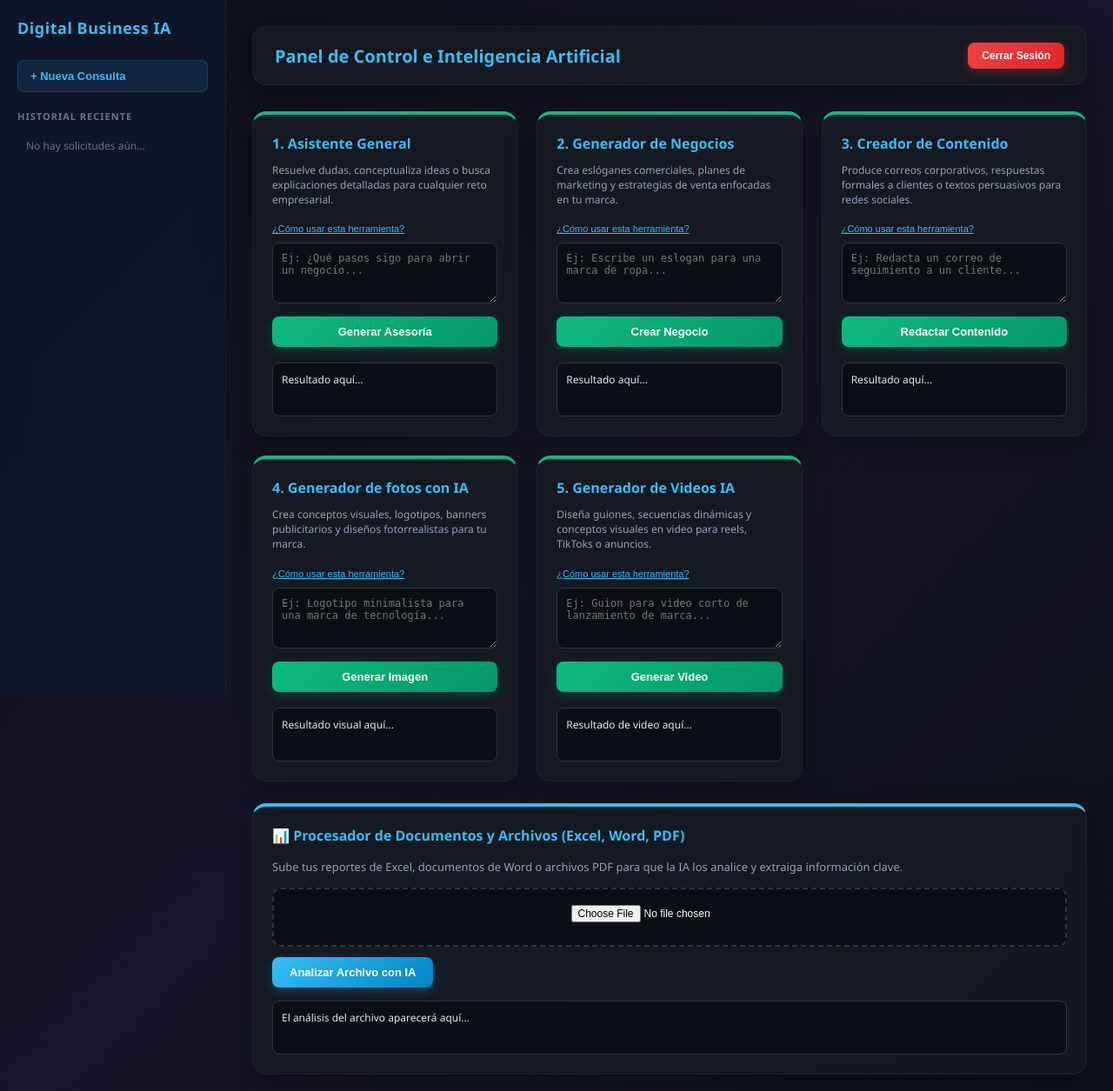
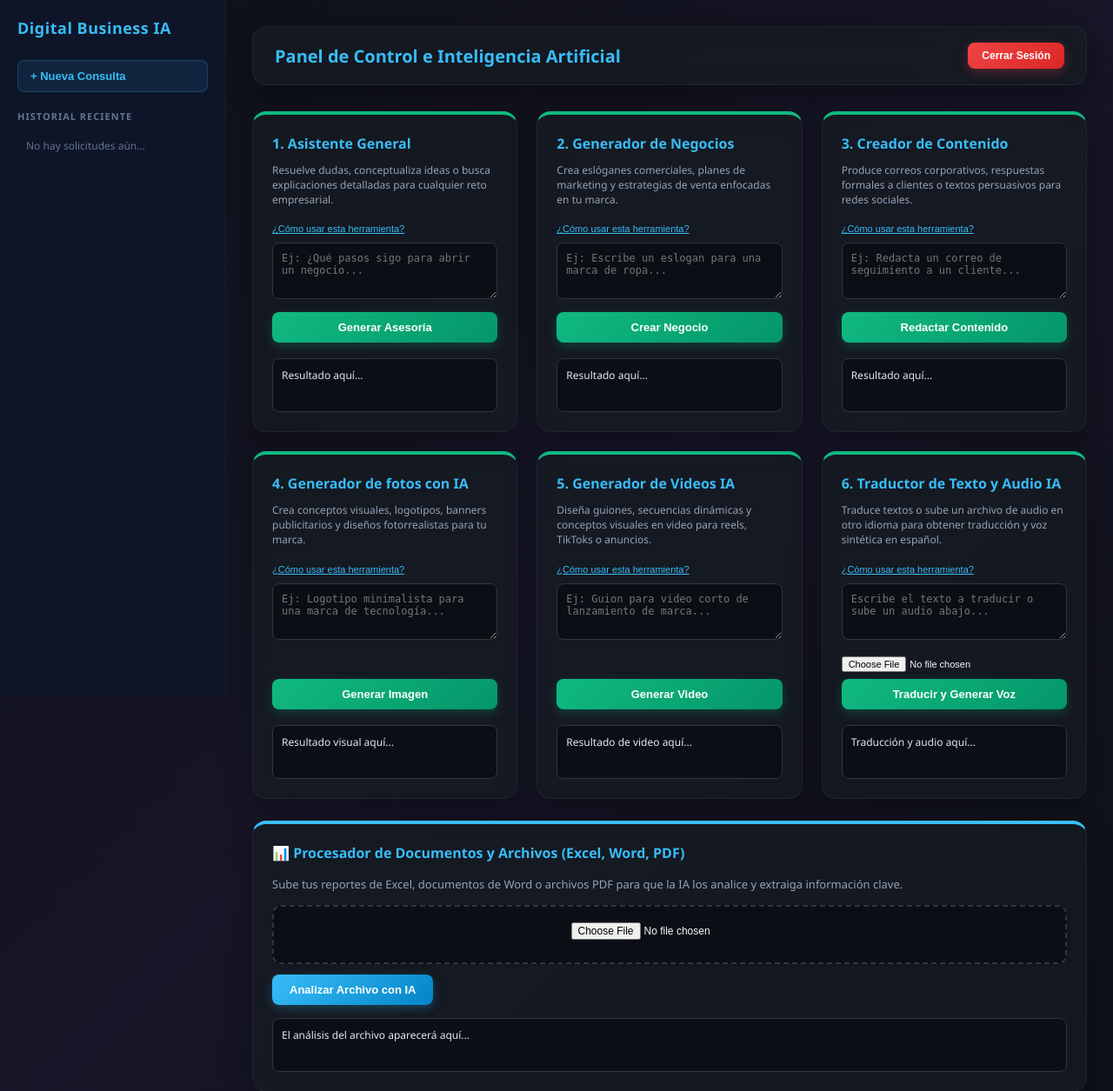
Before and after one commit to juandavidlopezinfante-art/app-wed, a Flask app: page /dashboard in a window 1280 px wide. Shown: the top 1255 px of the page at 87% size. Run offline with Flask 3, Linux system fonts and the light colour scheme; some libraries are stand-ins or nearby versions.

Commit message:
Update dashboard.html

```diff
--- a/templates/dashboard.html
+++ b/templates/dashboard.html
@@ -13,7 +13,7 @@
             min-height: 100vh;
         }
 
-        /* Barra Lateral Izquierda (Sidebar / Historial) */
+        /* Barra Lateral Izquierda (Historial) */
         .sidebar {
             width: 260px;
             background-color: rgba(15, 23, 42, 0.95);
@@ -146,7 +146,7 @@
 
         textarea {
             width: 100%;
-            height: 70px;
+            height: 65px;
             background-color: #0b0f15;
             color: #f8fafc;
             border: 1px solid #30363d;
@@ -404,6 +404,31 @@
                     <div class="output-box" id="output-5">Resultado de video aquí...</div>
                 </div>
             </div>
+
+            <!-- Herramienta 6: Traductor de Texto y Audio con IA -->
+            <div class="tool-card">
+                <div>
+                    <h3>6. Traductor de Texto y Audio IA</h3>
+                    <p>Traduce textos o sube un archivo de audio en otro idioma para obtener traducción y voz sintética en español.</p>
+
+                    <button class="help-toggle-btn" onclick="toggleHelp(6)">¿Cómo usar esta herramienta?</button>
+                    <div class="help-dropdown" id="help-6">
+                        <strong>¿Qué puedes hacer?</strong>
+                        <ul>
+                            <li>Traducir fragmentos de texto o discursos instantáneamente.</li>
+                            <li>Convertir audios en otros idiomas a voz generada en español.</li>
+                        </ul>
+                        <em style="color: #38bdf8;">Ejemplo: Sube un archivo .mp3 o escribe el texto a traducir</em>
+                    </div>
+
+                    <textarea id="prompt-6" placeholder="Escribe el texto a traducir o sube un audio abajo..."></textarea>
+                    <input type="file" id="audio-file" accept=".mp3, .wav, .m4a, .ogg" style="font-size: 11px; margin-bottom: 8px; width: 100%;">
+                </div>
+                <div>
+                    <button class="action-btn" onclick="runTranslator()">Traducir y Generar Voz</button>
+                    <div class="output-box" id="output-6">Traducción y audio aquí...</div>
+                </div>
+            </div>
         </div>
 
         <!-- Sección de Archivos -->
@@ -420,7 +445,7 @@
         </div>
     </div>
 
-    <!-- Script Firebase y Lógica del Historial -->
+    <!-- Script Firebase y Lógica -->
     <script type="module">
         import { initializeApp } from "https://www.gstatic.com/firebasejs/10.8.0/firebase-app.js";
         import { getAuth, signOut } from "https://www.gstatic.com/firebasejs/10.8.0/firebase-auth.js";
@@ -460,7 +485,6 @@
         function addToHistory(toolName, text) {
             const historyList = document.getElementById('history-list');
 
-            // Si es el mensaje por defecto, lo borramos
             if(historyList.children.length === 1 && historyList.children[0].style.color === 'rgb(100, 116, 139)') {
                 historyList.innerHTML = '';
             }
@@ -468,11 +492,10 @@
             const li = document.createElement('li');
             li.className = 'history-item';
 
-            // Recortar texto si es muy largo
             const shortText = text.length > 25 ? text.substring(0, 25) + '...' : text;
             li.innerHTML = `<strong>${toolName}</strong><span>"${shortText}"</span>`;
 
-            historyList.prepend(li); // Agregar al inicio de la lista
+            historyList.prepend(li);
         }
 
         function runTool(toolId, toolName) {
@@ -490,6 +513,25 @@
             setTimeout(() => {
                 outputBox.textContent = `[Resultado de ${toolName}]: Procesado con éxito para: "${promptText}".`;
             }, 1000);
+        }
+
+        function runTranslator() {
+            const promptText = document.getElementById('prompt-6').value;
+            const audioInput = document.getElementById('audio-file');
+            const outputBox = document.getElementById('output-6');
+
+            if(!promptText.trim() && audioInput.files.length === 0) {
+                alert("Por favor escribe un texto o sube un archivo de audio para traducir.");
+                return;
+            }
+
+            const targetName = audioInput.files.length > 0 ? audioInput.files[0].name : promptText;
+            outputBox.textContent = "Traduciendo y sintetizando voz con IA...";
+            addToHistory('Traductor Audio/Texto', targetName);
+
+            setTimeout(() => {
+                outputBox.textContent = `✅ Traducción al español completada con éxito.\n🔊 Audio sintético generado y listo para reproducción.`;
+            }, 1500);
         }
 
         function processFile() {
@@ -511,12 +553,13 @@
         }
 
         function clearAllOutputs() {
-            for(let i=1; i<=5; i++) {
-                document.getElementById(`prompt-${i}`).value = '';
-                document.getElementById(`output-${i}`).textContent = 'Resultado aquí...';
+            for(let i=1; i<=6; i++) {
+                if(document.getElementById(`prompt-${i}`)) document.getElementById(`prompt-${i}`).value = '';
+                if(document.getElementById(`output-${i}`)) document.getElementById(`output-${i}`).textContent = 'Resultado aquí...';
             }
-            document.getElementById('business-file').value = '';
-            document.getElementById('file-output').textContent = 'El análisis del archivo aparecerá aquí...';
+            if(document.getElementById('audio-file')) document.getElementById('audio-file').value = '';
+            if(document.getElementById('business-file')) document.getElementById('business-file').value = '';
+            if(document.getElementById('file-output')) document.getElementById('file-output').textContent = 'El análisis del archivo aparecerá aquí...';
         }
     </script>
 </body>
```
